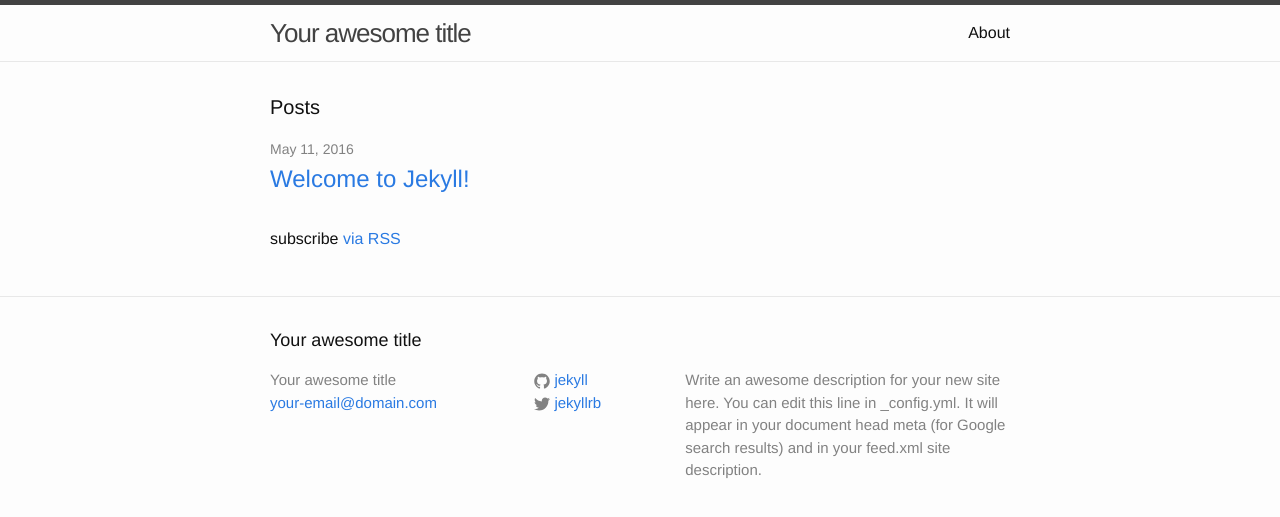
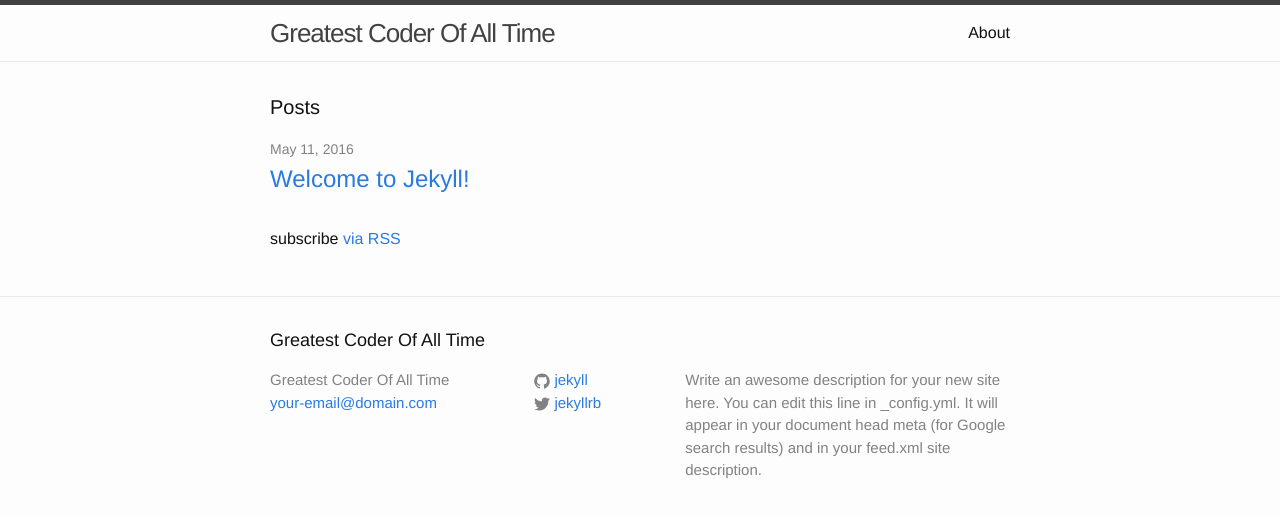
Before and after one commit to burning-monk/burning-monk.github.io, a Jekyll site: the page built from index.html, in a window 1280 px wide. Shown: the top 517 px of the page. Built offline with Jekyll 4.4.1, drawn with Linux system fonts in a browser that asks for light colours.

Commit message:
Update _config.yml

```diff
--- a/_config.yml
+++ b/_config.yml
@@ -6,7 +6,7 @@
 # 'jekyll serve'. If you change this file, please restart the server process.
 
 # Site settings
-title: Your awesome title
+title: Greatest Coder Of All Time
 email: your-email@domain.com
 description: > # this means to ignore newlines until "baseurl:"
   Write an awesome description for your new site here. You can edit this
```
